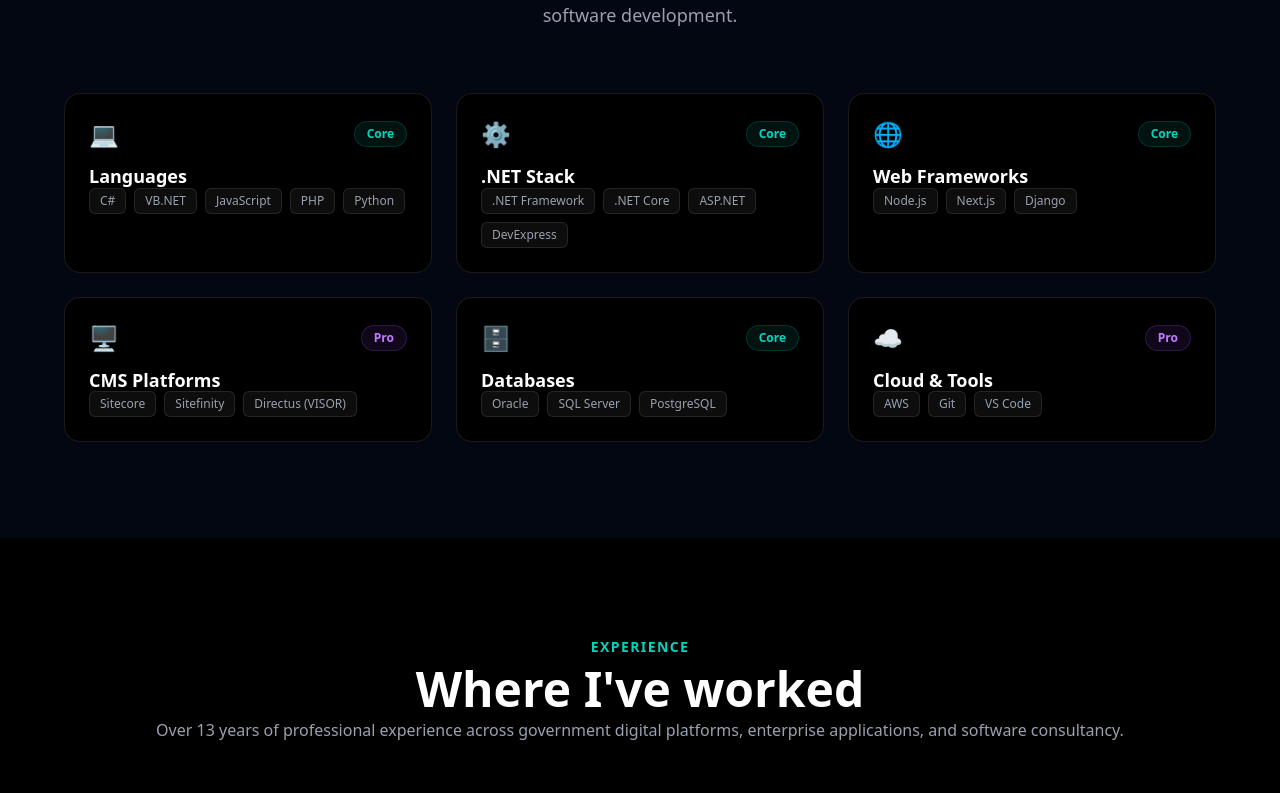
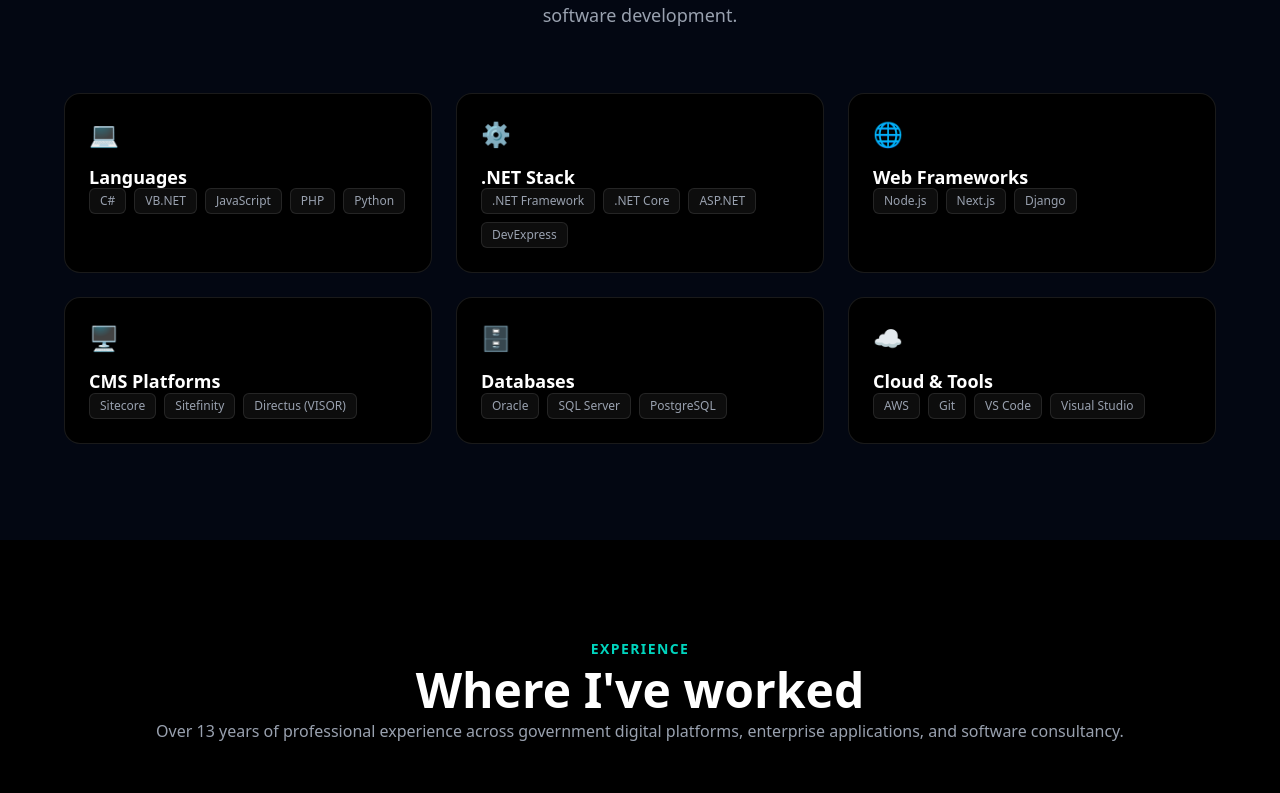
Before and after one commit to andrealfabet/vite-tailwind-learning, a React (Vite) app in the folder learnTailwind/: page / in a window 1280 px wide. Shown: the part 1067-1860 px from the top of the page. Built offline with nearby package versions, Linux system fonts and the light colour scheme.

Commit message:
feat: update About and Projects components with new project details and badge styles

```diff
--- a/learnTailwind/src/component/About.tsx
+++ b/learnTailwind/src/component/About.tsx
@@ -1,9 +1,4 @@
 import { skillGroups } from "../data/cv";
-
-const badgeStyle: Record<string, string> = {
-  Core: "bg-teal-500/10 border-teal-500/20 text-teal-400",
-  Pro: "bg-purple-500/10 border-purple-500/20 text-purple-400",
-};
 
 function About() {
   return (
@@ -30,14 +25,9 @@
               key={group.category}
               className="bg-white dark:bg-black rounded-2xl p-6 border border-stone-200 dark:border-white/10 hover:border-teal-500/30 hover:shadow-xl hover:shadow-teal-500/5 transition-all duration-300 group"
             >
-              {/* Icon + Badge row */}
-              <div className="flex items-center justify-between mb-4">
+              {/* Icon row */}
+              <div className="mb-4">
                 <span className="text-2xl">{group.icon}</span>
-                <span
-                  className={`text-xs font-semibold px-3 py-1 rounded-full border ${badgeStyle[group.badge]}`}
-                >
-                  {group.badge}
-                </span>
               </div>
 
               <h3 className="text-stone-900 dark:text-white font-bold text-lg mb-3">
--- a/learnTailwind/src/component/Projects.tsx
+++ b/learnTailwind/src/component/Projects.tsx
@@ -41,6 +41,13 @@
       "Built a digital library web application using Python, Medusa, and Django, along with an ID-Cert website \u2014 full-stack Python projects covering content management and identity certification.",
     tech: ["Python", "Django", "Medusa"],
   },
+  {
+    badge: "Geospatial",
+    title: "GeoFence Check-In \u2013 OpenStreetMap",
+    description:
+      "Built an interactive map application using OpenStreetMap for drawing coordinate-based polygon geofences. Supports anonymous user check-in and check-out validated against geofence boundaries, with session continuity managed via refresh tokens and real-time location captured through the browser Geolocation API.",
+    tech: ["Leaflet.js", "CartoDB", "Geolocation API", "Refresh Token", "GeoJSON"],
+  },
 ];
 
 const badgeColors: Record<string, string> = {
@@ -50,6 +57,7 @@
   Finance: "bg-green-500/10 border-green-500/20 text-green-400",
   Banking: "bg-orange-500/10 border-orange-500/20 text-orange-400",
   "Web App": "bg-pink-500/10 border-pink-500/20 text-pink-400",
+  Geospatial: "bg-emerald-500/10 border-emerald-500/20 text-emerald-400",
 };
 
 function Projects() {
@@ -72,9 +80,9 @@
 
         {/* Grid */}
         <div className="grid sm:grid-cols-2 lg:grid-cols-3 gap-6">
-          {projects.map((project, i) => (
+          {projects.map((project) => (
             <div
-              key={i}
+              key={project.title}
               className="group bg-white dark:bg-black rounded-2xl p-6 border border-stone-200 dark:border-white/10 hover:border-teal-500/30 hover:shadow-xl hover:shadow-teal-500/5 transition-all duration-300 flex flex-col"
             >
               {/* Top row: badge only */}
--- a/learnTailwind/src/data/cv.ts
+++ b/learnTailwind/src/data/cv.ts
@@ -17,39 +17,33 @@
 export const skillGroups = [
   {
     category: "Languages",
-    badge: "Core" as const,
     icon: "💻",
     items: ["C#", "VB.NET", "JavaScript", "PHP", "Python"],
   },
   {
     category: ".NET Stack",
-    badge: "Core" as const,
     icon: "⚙️",
     items: [".NET Framework", ".NET Core", "ASP.NET", "DevExpress"],
   },
   {
     category: "Web Frameworks",
-    badge: "Core" as const,
     icon: "🌐",
     items: ["Node.js", "Next.js", "Django"],
   },
   {
     category: "CMS Platforms",
-    badge: "Pro" as const,
     icon: "🖥️",
     items: ["Sitecore", "Sitefinity", "Directus (VISOR)"],
   },
   {
     category: "Databases",
-    badge: "Core" as const,
     icon: "🗄️",
     items: ["Oracle", "SQL Server", "PostgreSQL"],
   },
   {
     category: "Cloud & Tools",
-    badge: "Pro" as const,
     icon: "☁️",
-    items: ["AWS", "Git", "VS Code"],
+    items: ["AWS", "Git", "VS Code", "Visual Studio"],
   },
 ];
 
```
